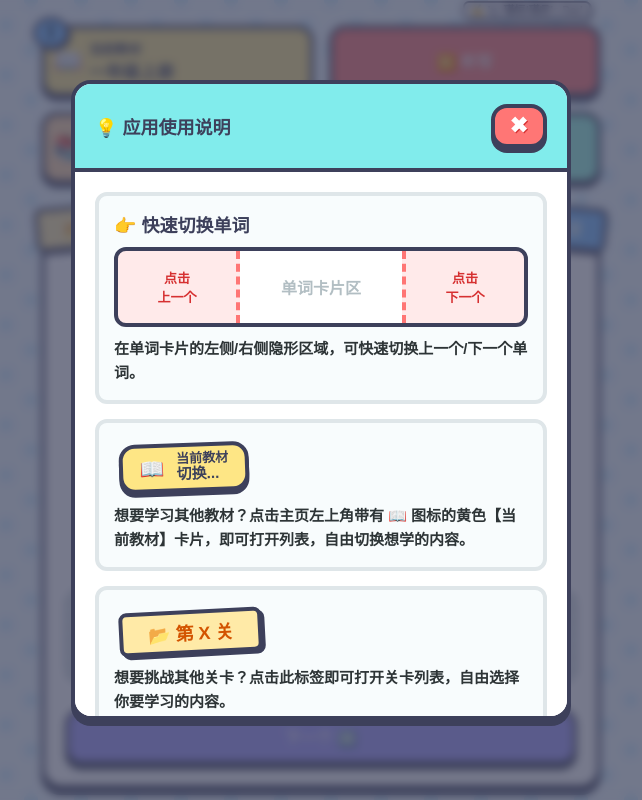
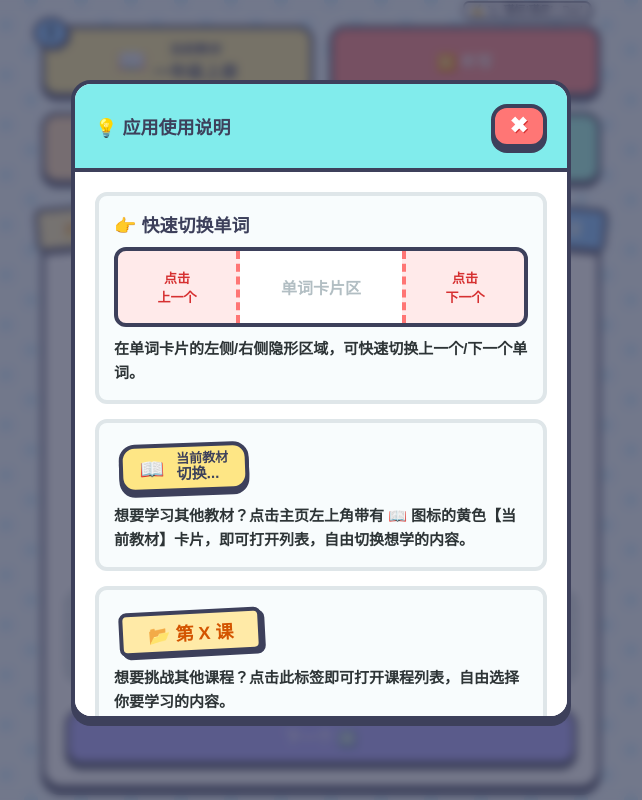
Before and after one commit to zimocc/new1, a Vue app: page / in a window 1280 px wide. Shown: the top 800 px of the page, without its empty margins (319-961 px from the left). Built offline with nearby package versions, Linux system fonts and the light colour scheme.

Commit message:
upd:1.center align top cards and fix part-of-speech label overflow

```diff
--- a/src/App.vue
+++ b/src/App.vue
@@ -23,15 +23,15 @@
       <div class="stat-box box-pink">
         <span class="stat-icon">📚</span>
         <div class="stat-content">
-           <span class="stat-label">课程/词汇</span>
+           <span class="stat-label">总课程/总单词</span>
            <span class="stat-value">{{ totalCourses }}课/{{ totalWords }}词</span>
         </div>
       </div>
       <div class="stat-box box-green">
-        <span class="stat-icon">🐱</span>
+        <span class="stat-icon">🔤</span>
         <div class="stat-content">
-           <span class="stat-label">本猫进度</span>
-           <span class="stat-value">{{ progressStr }}</span>
+           <span class="stat-label">本课单词</span>
+           <span class="stat-value">{{ currentLessonProgressStr }}</span>
         </div>
       </div>
     </header>
@@ -54,7 +54,7 @@
                '--size': p.size + 'px'
              }"></div>
 
-        <div class="lesson-badge clickable-badge" @click="openModal">📂 第 {{ currentLessonData.lesson || currentLessonData.unit }} 关</div>
+        <div class="lesson-badge clickable-badge" @click="openModal">📂 第 {{ currentLessonData.lesson || currentLessonData.unit }} 课</div>
         <button class="auto-sound-badge"
                 :class="{'auto-sound-badge-active': autoPlayEnabled}"
                 @click="toggleAutoPlay">
@@ -137,7 +137,7 @@
         <button class="cute-btn btn-secondary fab-top-btn" @click="scrollModalToTop">⇧</button>
 
         <div class="modal-header">
-          <h3>🎊 挑选你想学的关卡吧 🎊</h3>
+          <h3>🎊 挑选你想学的课程吧 🎊</h3>
           <button class="cute-btn btn-danger close-btn" @click="showModal = false">✖</button>
         </div>
         <div class="modal-list">
@@ -211,9 +211,9 @@
 
           <div class="help-item">
             <div class="demo-btn-wrap">
-              <span class="lesson-badge demo-static-badge" style="transform: rotate(-3deg) !important;">📂 第 X 关</span>
+              <span class="lesson-badge demo-static-badge" style="transform: rotate(-3deg) !important;">📂 第 X 课</span>
             </div>
-            <p class="help-desc">想要挑战其他关卡？点击此标签即可打开关卡列表，自由选择你要学习的内容。</p>
+            <p class="help-desc">想要挑战其他课程？点击此标签即可打开课程列表，自由选择你要学习的内容。</p>
           </div>
 
           <div class="help-item">
@@ -447,21 +447,15 @@ watch([currentLessonIdx, currentWordIdx], async () => {
 const totalCourses = computed(() => currentData.value.length)
 const totalWords = computed(() => currentData.value.reduce((acc, curr) => acc + curr.words.length, 0))
 
-// 计算当前到底学习了多少词，以估算总进度
-const calculateProgressWords = () => {
-  let count = 0
-  for (let i = 0; i < currentLessonIdx.value; i++) {
-    count += currentData.value[i].words.length
-  }
-  count += currentWordIdx.value + 1
-  return count
-}
-const progressStr = computed(() => `${currentLessonIdx.value + 1}课/${calculateProgressWords()}词`)
-
 // 课时与单词数据
 const currentLessonData = computed(() => currentData.value[currentLessonIdx.value] || { name: '', words: [] })
 const validWordList = computed(() => currentLessonData.value.words)
 const currentWordData = computed(() => validWordList.value[currentWordIdx.value] || null)
+const currentLessonProgressStr = computed(() => {
+  const total = validWordList.value.length
+  const read = total > 0 ? Math.min(currentWordIdx.value + 1, total) : 0
+  return `${read}/${total}`
+})
 
 // 全局边界检测：是否为整本教材的第一个/最后一个单词
 const isFirstWordGlobal = computed(() => currentLessonIdx.value === 0 && currentWordIdx.value === 0)
@@ -906,7 +900,9 @@ html, body {
   padding: 10px 8px;
   display: flex;
   align-items: center;
+  justify-content: center;
   gap: 6px;
+  text-align: center;
 }
 .box-yellow { background-color: #FEE685; }
 .box-pink { background-color: #FFD6A7; }
@@ -914,7 +910,7 @@ html, body {
 .box-green { background-color: #96F7E4; }
 
 .stat-icon { font-size: 24px; }
-.stat-content { display: flex; flex-direction: column; white-space: nowrap; }
+.stat-content { display: flex; flex-direction: column; align-items: center; white-space: nowrap; }
 .stat-label { font-size: 13px; color: #3d405b; font-weight: 900; }
 .stat-value { font-size: 17px; font-weight: 900; color: #3B415A }
 
@@ -995,6 +991,10 @@ html, body {
   padding: 5px 25px; transform: rotate(-5deg);
   border: 4px solid #3d405b; box-shadow: 3px 3px 0 #3d405b;
   border-radius: 8px; z-index: 12; font-size: 18px;
+  display: inline-flex;
+  align-items: center;
+  justify-content: center;
+  text-align: center;
 }
 .clickable-badge {
   cursor: pointer;
@@ -1022,6 +1022,10 @@ html, body {
   z-index: 12;
   cursor: pointer;
   transition: all 0.1s ease;
+  display: inline-flex;
+  align-items: center;
+  justify-content: center;
+  text-align: center;
 }
 .auto-sound-badge:active {
   transform: rotate(5deg) translateY(3px);
```
